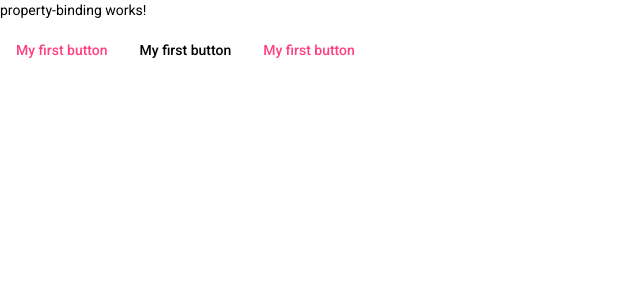
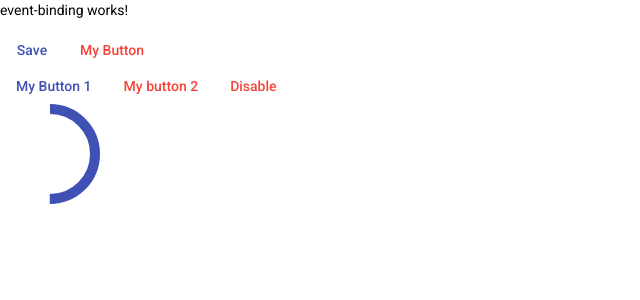
Before and after one commit to rochaskingdom/data-binding-app, an Angular app: page / in a window 1280 px wide. Shown: the top 300 px of the page, without its empty margins (0-640 px from the left). Built offline with nearby package versions, Linux system fonts and the light colour scheme.

Commit message:
Event Binding

```diff
--- a/src/app/app.component.html
+++ b/src/app/app.component.html
@@ -1,2 +1,3 @@
 <!--<app-string-interpolation></app-string-interpolation>-->
-<app-property-binding></app-property-binding>
+<!--<app-property-binding></app-property-binding>-->
+<app-event-binding></app-event-binding>
--- /dev/null
+++ b/src/app/event-binding/event-binding.component.html
@@ -0,0 +1,19 @@
+<p>event-binding works!</p>
+
+<section>
+  <button mat-button color="primary" (click)="save()">Save</button>
+  <button mat-button color="warn" (click)="inc()">{{ buttonName }}</button>
+</section>
+
+<section>
+  <button mat-button color="primary" [disabled]="!isBtnEnable">My Button 1</button>
+  <button mat-button color="warn" [disabled]="!isBtnEnable">My button 2</button>
+
+  <button mat-button color="warn" (click)="disable()"
+          [disabled]="!isBtnEnable">Disable</button>
+  <mat-progress-spinner
+    color="primary"
+    [mode]="spinnerMode"
+    value="50">
+  </mat-progress-spinner>
+</section>
--- /dev/null
+++ b/src/app/event-binding/event-binding.component.ts
@@ -0,0 +1,39 @@
+import { Component, OnInit } from '@angular/core';
+
+@Component({
+  selector: 'app-event-binding',
+  templateUrl: './event-binding.component.html',
+  styleUrls: ['./event-binding.component.css']
+})
+export class EventBindingComponent implements OnInit {
+
+  i = 0;
+  isBtnEnable = true;
+  buttonName = 'My Button';
+  spinnerMode = 'determinate';
+
+  constructor() {
+  }
+
+  ngOnInit(): void {
+  }
+
+  save(): void {
+    console.log('Click');
+  }
+
+  inc(): void {
+    this.i++;
+    this.buttonName = 'It was clicked ' + this.i + ' times';
+  }
+
+  disable(): void {
+    this.isBtnEnable = false;
+    this.spinnerMode = 'indeterminate';
+    setTimeout(() => {
+      this.isBtnEnable = true;
+      this.spinnerMode = 'determinate';
+    }, 3000);
+  }
+
+}
```
Also changed, not shown: src/app/app.module.ts (+6 -2 lines), src/app/event-binding/event-binding.component.css (added).
